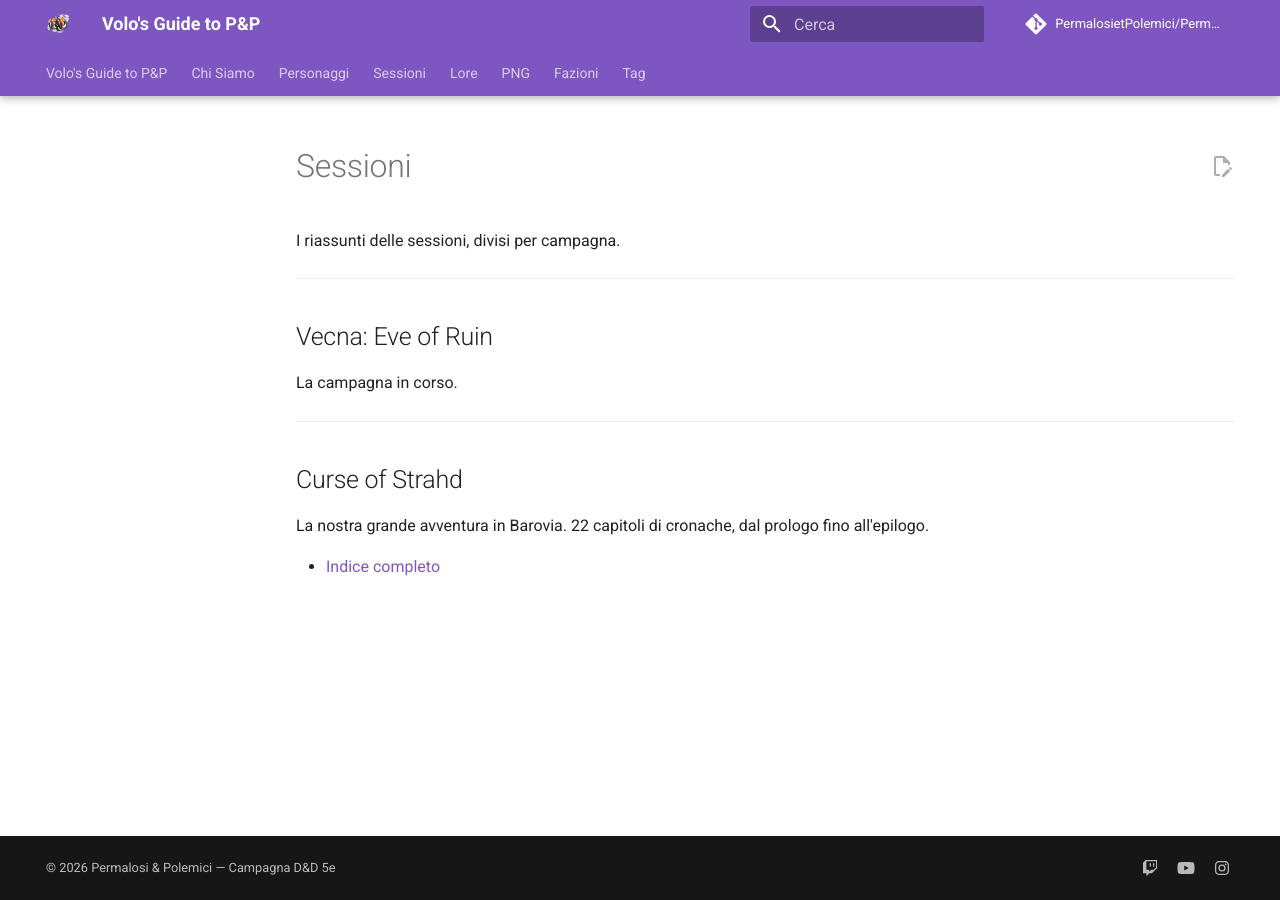
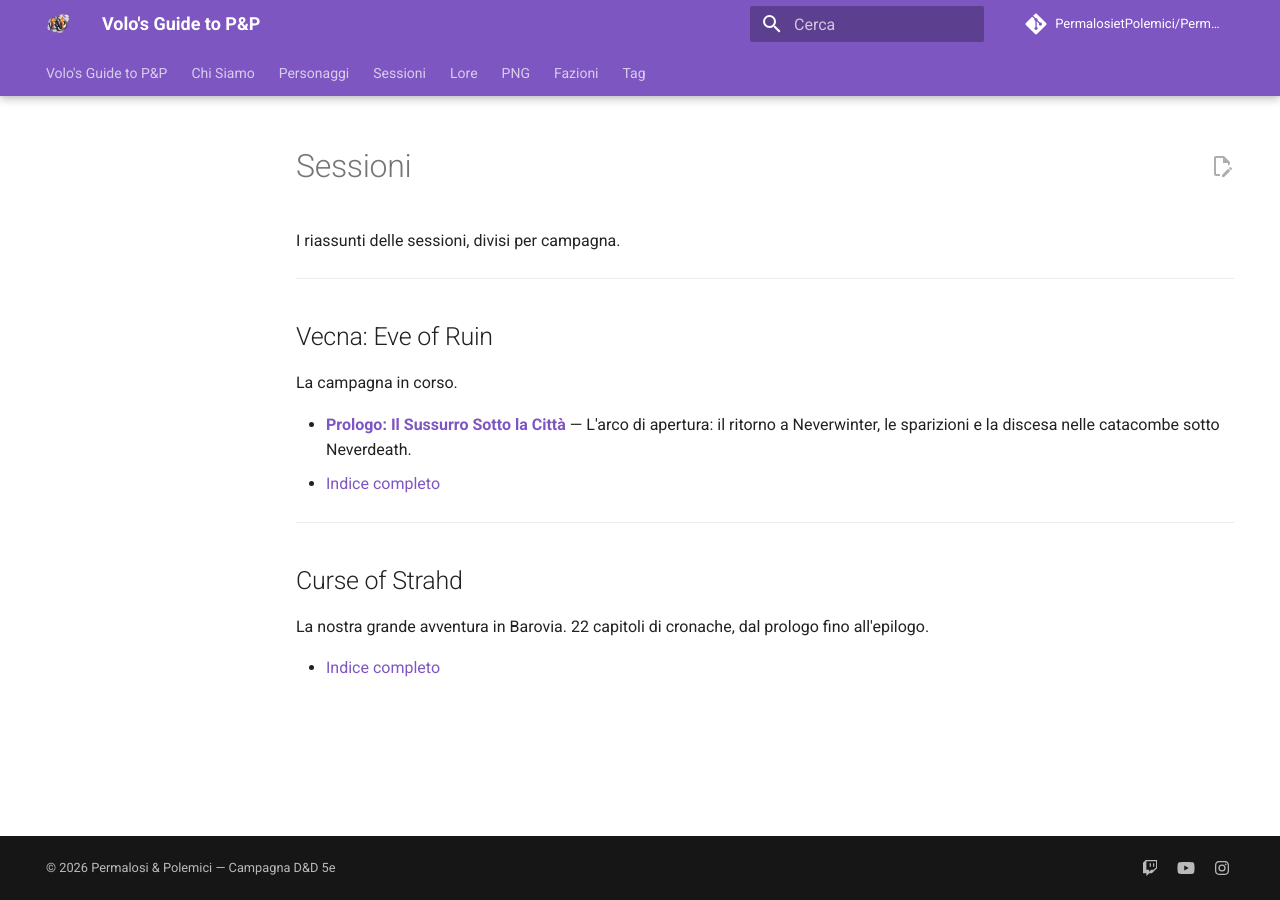
Before and after one commit to PermalosietPolemici/PermalosietPolemici.github.io, an MkDocs documentation site: the page built from docs/sessioni/index.md, in a window 1280 px wide. Built offline with MkDocs 1.6.1 and Material for MkDocs 9.7.7, drawn with Linux system fonts in a browser that asks for light colours; comment, search, counter and statistics services are not loaded.

Commit message:
Collega alla wiki la campagna Vecna dall'indice principale delle sessioni

```diff
--- a/docs/sessioni/index.md
+++ b/docs/sessioni/index.md
@@ -8,6 +8,9 @@ I riassunti delle sessioni, divisi per campagna.
 
 La campagna in corso.
 
+- [**Prologo: Il Sussurro Sotto la Città**](vecna/00-prologo/) — L'arco di apertura: il ritorno a Neverwinter, le sparizioni e la discesa nelle catacombe sotto Neverdeath.
+- [Indice completo](vecna/)
+
 ---
 
 ## Curse of Strahd
```
